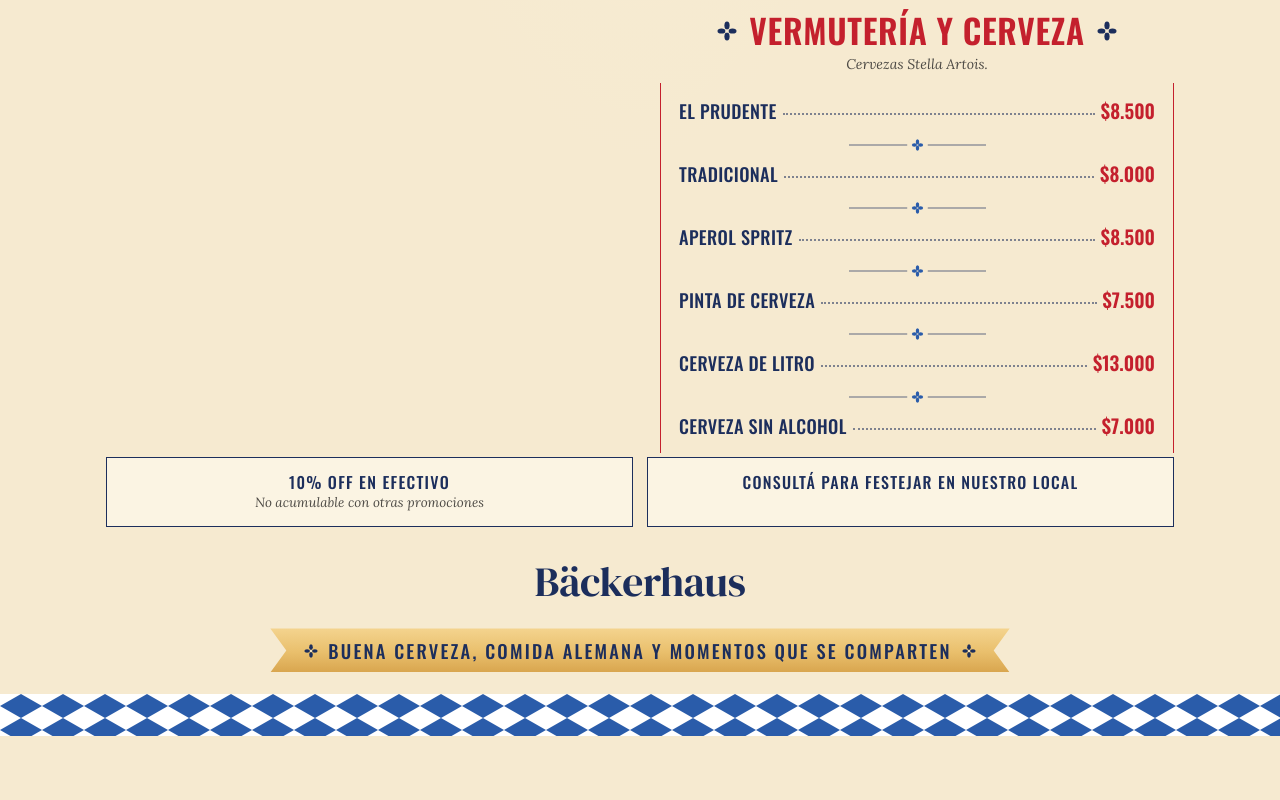
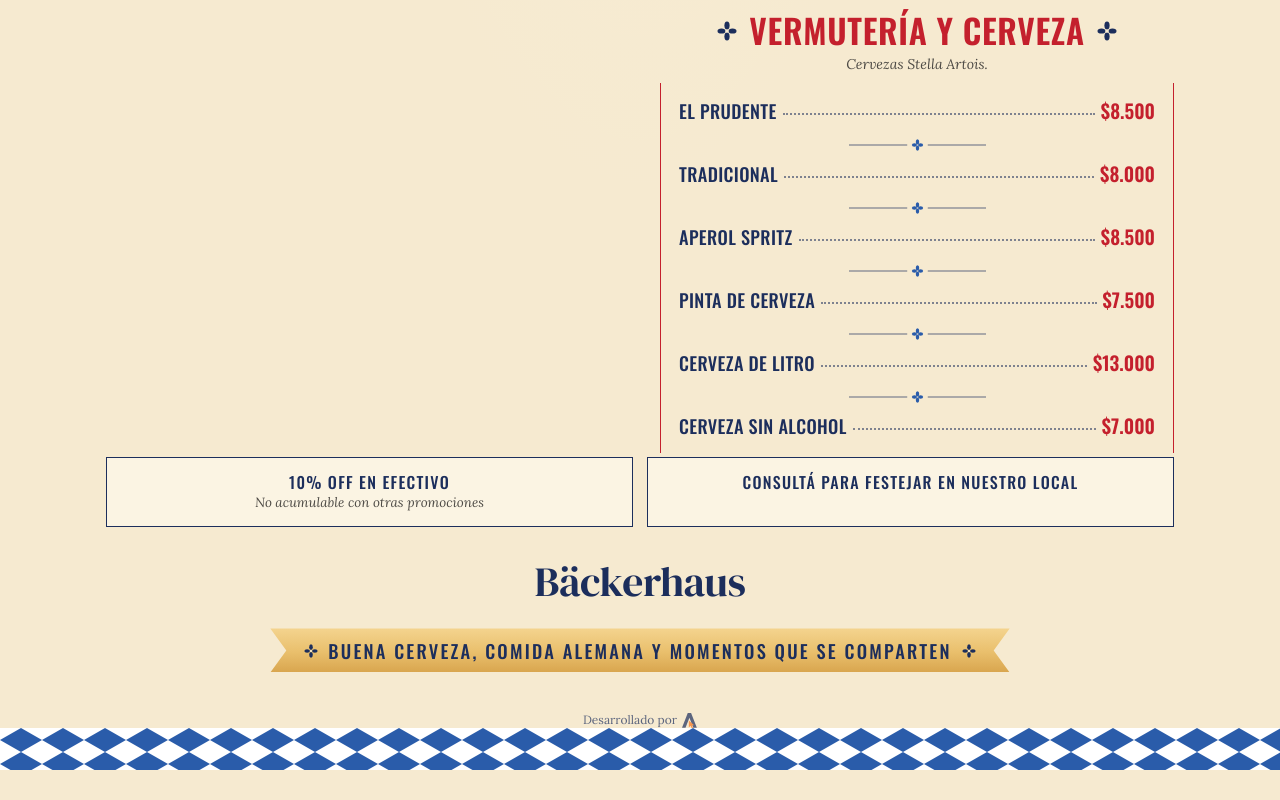
Before and after one commit to gabrielgustin/Backerhaus-cartadigital, a plain HTML site: page index.html in a window 1280 px wide. Shown: the part 3045-3845 px from the top of the page. Before the commit the page ends 3811 px from the top, so only its background shows below. Drawn offline with nearby package versions, Linux system fonts and the light colour scheme; a web font is replaced by a local one.

Commit message:
Firma en el pie: "Desarrollado por" + la A de Autogestiva
Co-Authored-By: Claude Opus 5.5 <noreply@anthropic.com>

```diff
--- a/index.html
+++ b/index.html
@@ -176,6 +176,7 @@ main{padding:30px 0 10px;min-height:60vh}
 <footer class="foot">
   <p class="brand">Bäckerhaus</p>
   <p class="ribbon"><i class="fl"></i>Buena cerveza, comida alemana y momentos que se comparten<i class="fl"></i></p>
+  <p style="margin:14px 0 0;text-align:center"><a href="https://www.autogestiva.com.ar" target="_blank" rel="noopener" aria-label="Desarrollado por Autogestiva" style="display:inline-flex;align-items:center;gap:.45em;color:inherit;text-decoration:none;border:0;padding:0;letter-spacing:normal;text-transform:none;font-weight:400;opacity:.7;font-size:12px;line-height:1"><span>Desarrollado por</span><svg viewBox="0 0 40 42" style="height:1.3em;width:auto" aria-hidden="true"><path d="M0 40 L15.5 0 H24.5 L40 40 H30.5 L20 13 L9.5 40 Z" fill="currentColor"/><path transform="translate(-4.4 -6) scale(1.2)" d="M19 22 V37.5 l3.9-3.7 2.9 6 2.8-1.4-2.9-5.9 h5.3z" fill="#f97316"/></svg></a></p>
   <div class="raute" aria-hidden="true"></div>
 </footer>
 
```
